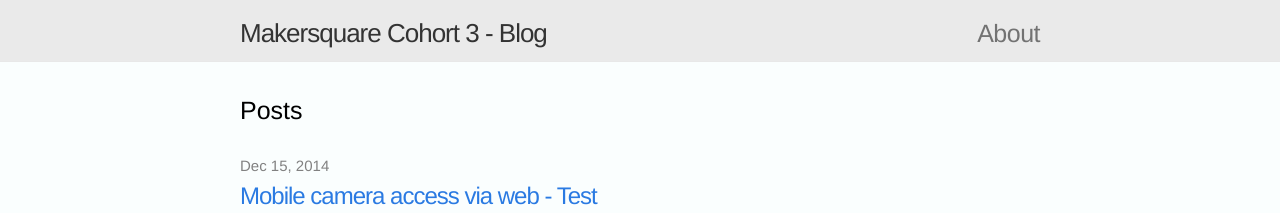
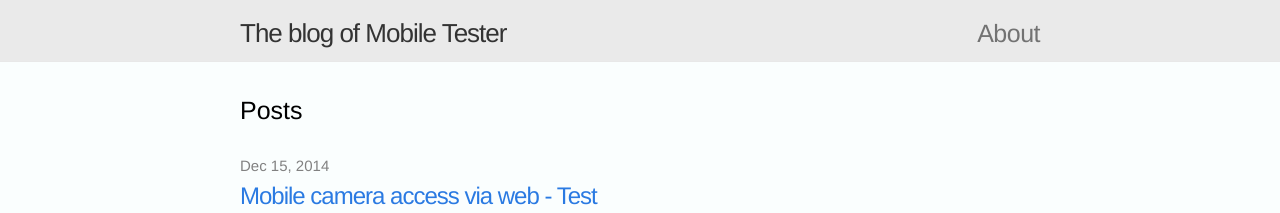
Before and after one commit to evanniedojadlo/evanniedojadlo.github.io, a Jekyll site: the page built from index.html, in a window 1280 px wide and 900 px high. Shown: the top 213 px of the window. Built offline with Jekyll 4.4.1, drawn with Linux system fonts in a browser that asks for light colours.

Commit message:
Cleaning up the footer by removing the blog description

```diff
--- a/_config.yml
+++ b/_config.yml
@@ -1,10 +1,9 @@
 # Site settings
-title: Makersquare Cohort 3 - Blog
+title: The blog of Mobile Tester
 email: evanniedojadlo@gmail.com
-description: "Makersquare Cohort 3 - Front End Development blog"
 baseurl: ""
 url: "http://mobiletester.me"
-twitter_username: evanniedojadlo
+twitter_username: eniedojadlo
 github_username:  evanniedojadlo
 
 # Build settings
```
